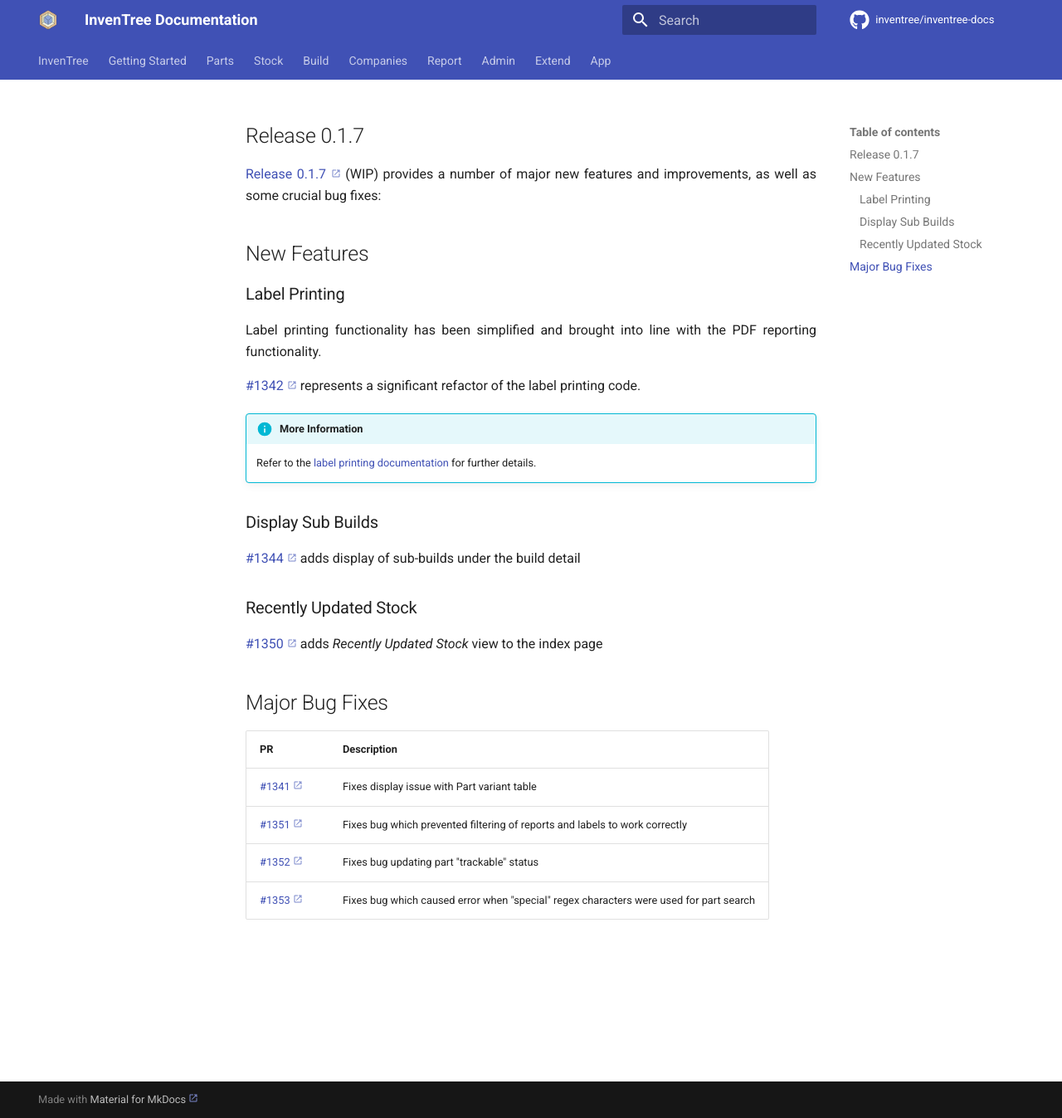
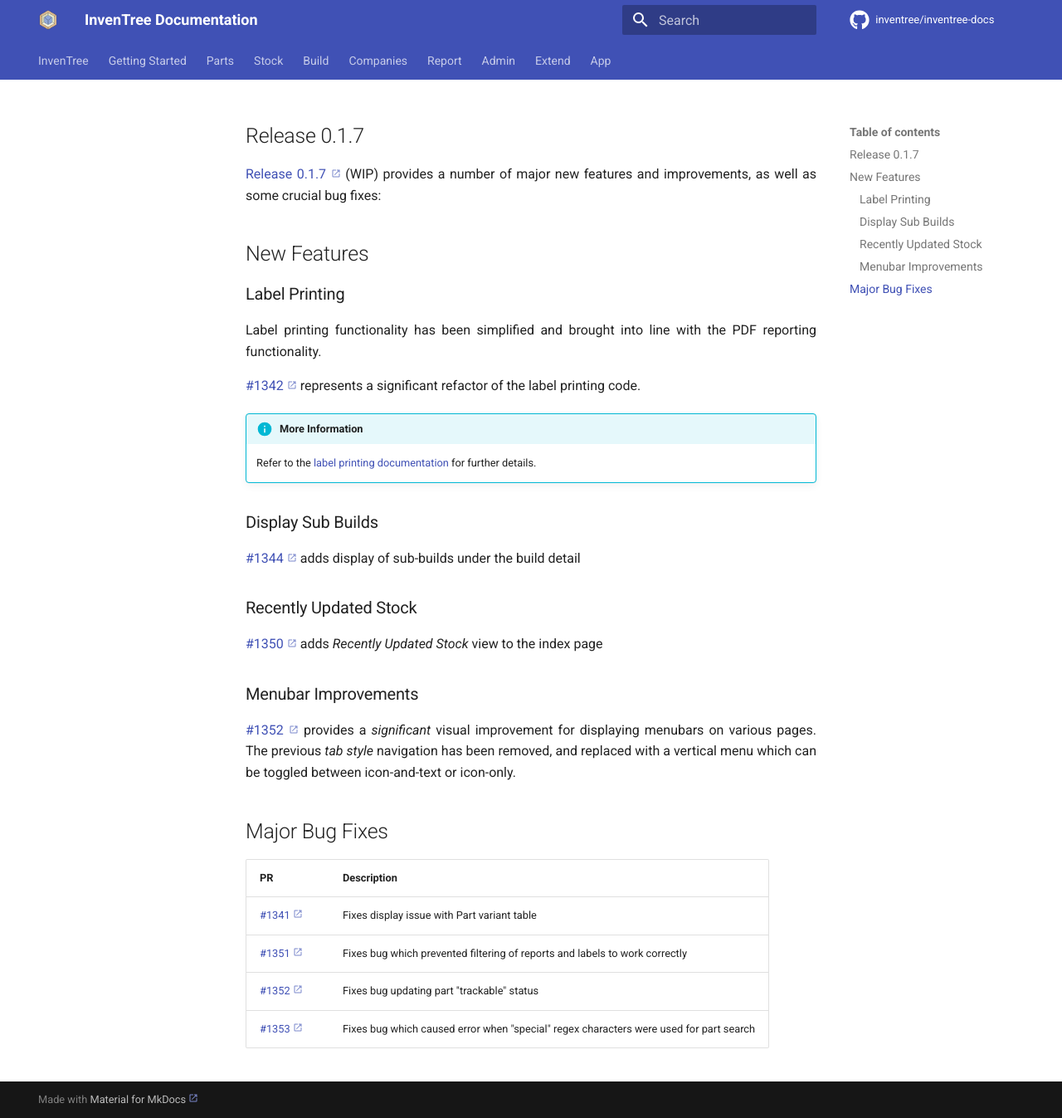
Before and after one commit to inventree/inventree-docs, an MkDocs documentation site: the page built from docs/releases/0.1.7.md, in a window 1280 px wide and 1347 px high. Shown: the whole window at 83% size. Built offline with MkDocs 1.6.1 and Material for MkDocs 9.7.7, drawn with Linux system fonts in a browser that asks for light colours; a script that is not in the unit is left out; comment, search, counter and statistics services are not loaded.

Commit message:
Update 0.1.7.md

```diff
--- a/docs/releases/0.1.7.md
+++ b/docs/releases/0.1.7.md
@@ -25,6 +25,10 @@
 
 [#1350](https://github.com/inventree/InvenTree/pull/1350) adds *Recently Updated Stock* view to the index page
 
+### Menubar Improvements
+
+[#1352](https://github.com/inventree/InvenTree/pull/1354) provides a *significant* visual improvement for displaying menubars on various pages. The previous *tab style* navigation has been removed, and replaced with a vertical menu which can be toggled between icon-and-text or icon-only.
+
 ## Major Bug Fixes
 | PR | Description |
 | --- | --- |
```
